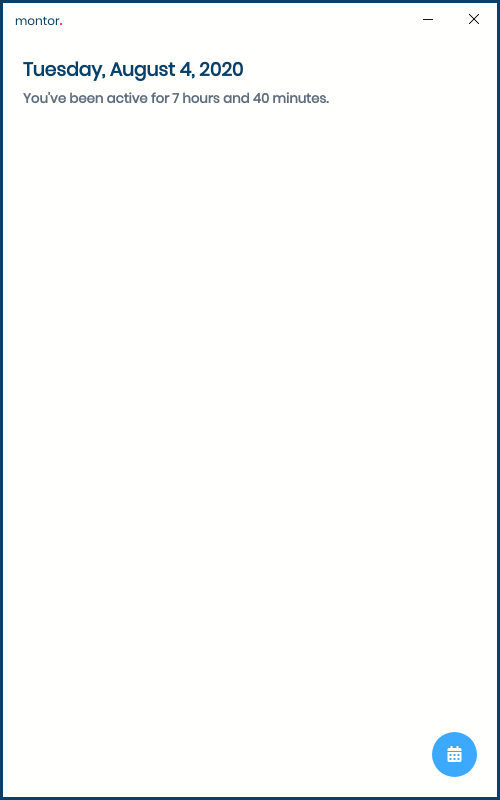
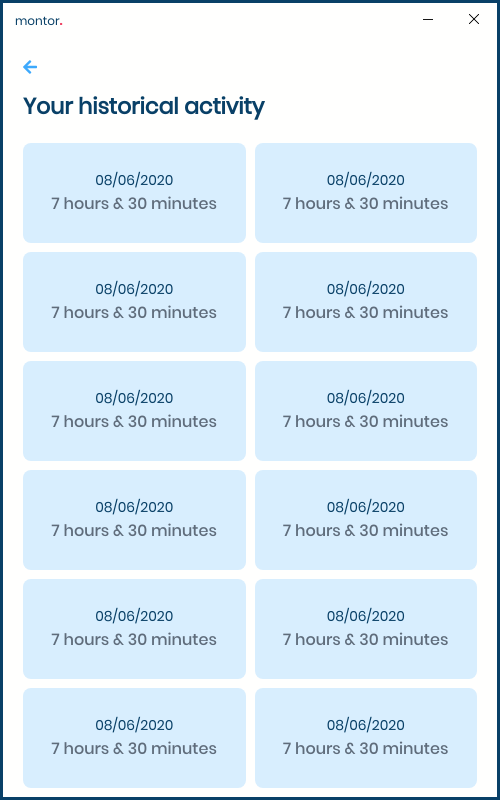
Before and after one commit to navarretega/montor, an Electron app: page app/index.html in a window 500 px wide. Drawn offline with nearby package versions, Linux system fonts and the light colour scheme; no server answers.

Commit message:
Historical UI - Grid View

```diff
--- a/app/css/style.css
+++ b/app/css/style.css
@@ -30,6 +30,10 @@ h5,
 h6,
 p {
   color: #5f6c7b;
+}
+
+h3 {
+  font-size: 22px;
 }
 
 #window-title {
@@ -94,3 +98,31 @@ canvas {
     opacity: 1;
   }
 }
+
+.container {
+  display: grid;
+  grid-template-columns: 1fr 1fr;
+  gap: 9px;
+  margin-top: 20px;
+}
+
+.box {
+  height: 100px;
+  background-color: #d8eefe;
+  border-radius: 0.5rem;
+  display: flex;
+  flex-direction: column;
+  align-items: center;
+  justify-content: center;
+}
+
+.box-title {
+  font-size: 14px;
+  color: #094067;
+}
+
+.box-subtitle {
+  font-family: "Poppins Medium", sans-serif;
+  font-size: 16px;
+  color: #5f6c7b;
+}
--- a/app/index.html
+++ b/app/index.html
@@ -75,16 +75,86 @@
     <!-- Titlebar -->
 
     <div id="main">
-      <section id="section1" class="tabcontent active">
+      <section id="section1" class="tabcontent">
         <h3 class="today">Tuesday, August 4, 2020</h3>
         <h5 class="current">You've been active for 7 hours and 40 minutes.</h5>
         <canvas id="active-chart" width="390" height="390"></canvas>
         <button id="section1-btn" class="btn"><i class="fas fa-calendar-alt"></i></button>
       </section>
 
-      <section id="section2" class="tabcontent">
+      <section id="section2" class="tabcontent active">
         <i id="section2-btn" class="back-btn fas fa-arrow-left"></i>
         <h3 class="s2-title">Your historical activity</h3>
+        <div class="container">
+          <div class="box">
+            <p class="box-title">08/06/2020</p>
+            <p class="box-subtitle">7 hours & 30 minutes</p>
+          </div>
+          <div class="box">
+            <p class="box-title">08/06/2020</p>
+            <p class="box-subtitle">7 hours & 30 minutes</p>
+          </div>
+          <div class="box">
+            <p class="box-title">08/06/2020</p>
+            <p class="box-subtitle">7 hours & 30 minutes</p>
+          </div>
+          <div class="box">
+            <p class="box-title">08/06/2020</p>
+            <p class="box-subtitle">7 hours & 30 minutes</p>
+          </div>
+          <div class="box">
+            <p class="box-title">08/06/2020</p>
+            <p class="box-subtitle">7 hours & 30 minutes</p>
+          </div>
+          <div class="box">
+            <p class="box-title">08/06/2020</p>
+            <p class="box-subtitle">7 hours & 30 minutes</p>
+          </div>
+          <div class="box">
+            <p class="box-title">08/06/2020</p>
+            <p class="box-subtitle">7 hours & 30 minutes</p>
+          </div>
+          <div class="box">
+            <p class="box-title">08/06/2020</p>
+            <p class="box-subtitle">7 hours & 30 minutes</p>
+          </div>
+          <div class="box">
+            <p class="box-title">08/06/2020</p>
+            <p class="box-subtitle">7 hours & 30 minutes</p>
+          </div>
+          <div class="box">
+            <p class="box-title">08/06/2020</p>
+            <p class="box-subtitle">7 hours & 30 minutes</p>
+          </div>
+          <div class="box">
+            <p class="box-title">08/06/2020</p>
+            <p class="box-subtitle">7 hours & 30 minutes</p>
+          </div>
+          <div class="box">
+            <p class="box-title">08/06/2020</p>
+            <p class="box-subtitle">7 hours & 30 minutes</p>
+          </div>
+          <div class="box">
+            <p class="box-title">08/06/2020</p>
+            <p class="box-subtitle">7 hours & 30 minutes</p>
+          </div>
+          <div class="box">
+            <p class="box-title">08/06/2020</p>
+            <p class="box-subtitle">7 hours & 30 minutes</p>
+          </div>
+          <div class="box">
+            <p class="box-title">08/06/2020</p>
+            <p class="box-subtitle">7 hours & 30 minutes</p>
+          </div>
+          <div class="box">
+            <p class="box-title">08/06/2020</p>
+            <p class="box-subtitle">7 hours & 30 minutes</p>
+          </div>
+          <div class="box">
+            <p class="box-title">08/06/2020</p>
+            <p class="box-subtitle">7 hours & 30 minutes</p>
+          </div>
+        </div>
       </section>
     </div>
 
```
